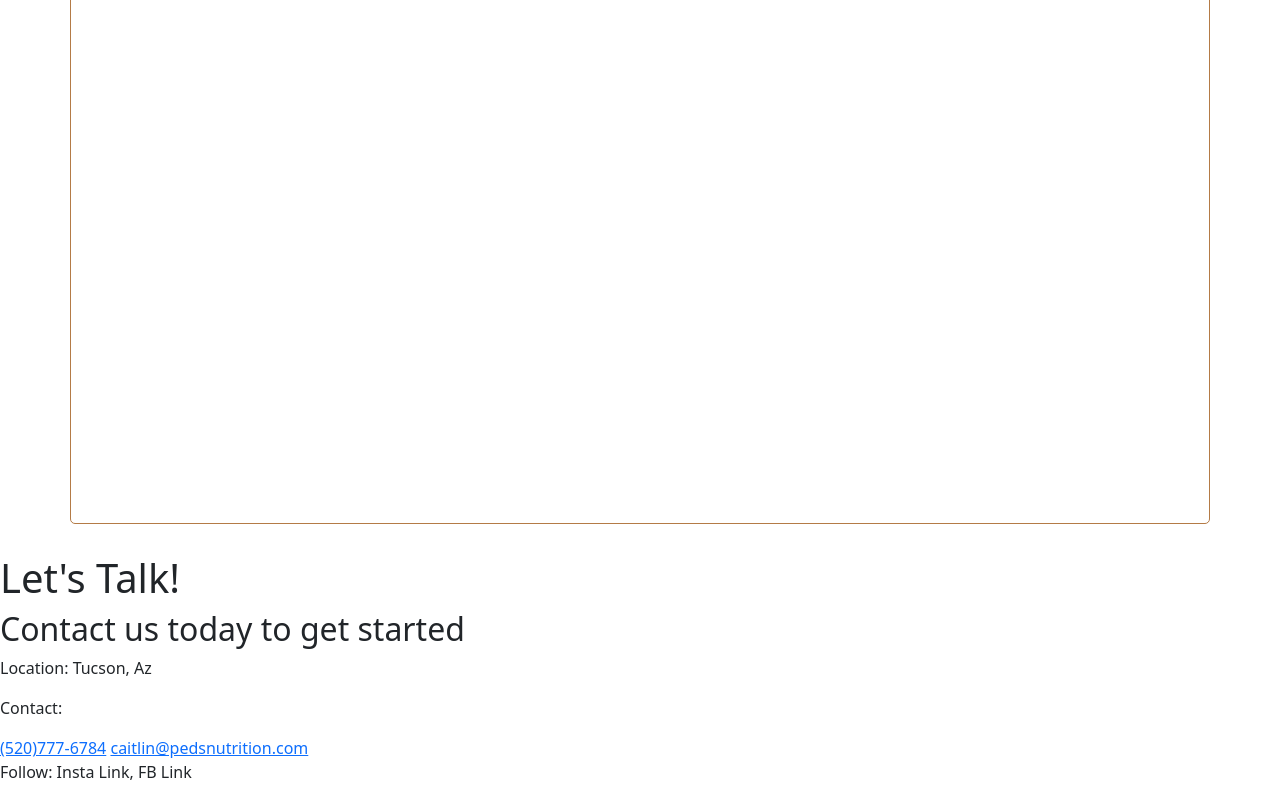
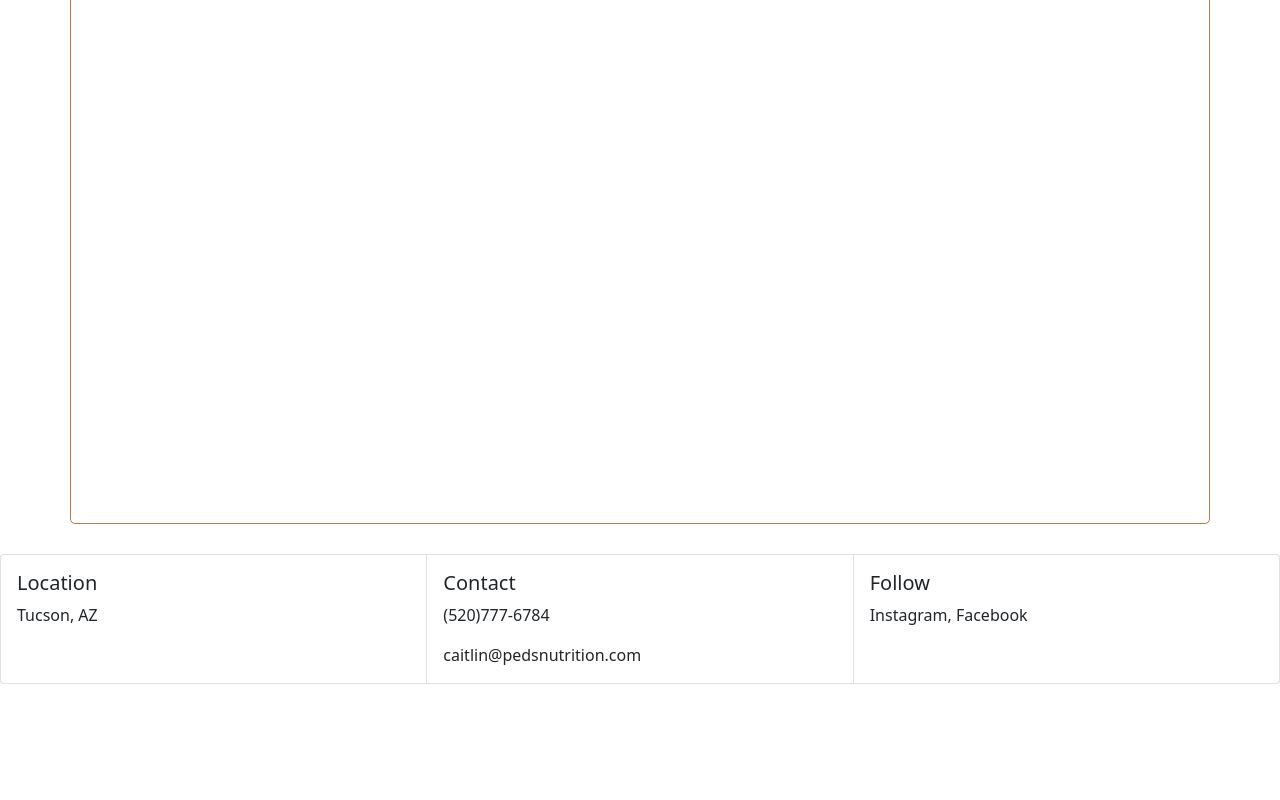
Before and after one commit to spicystephy/pedsnutrition, a React (Create React App) app: page /contact in a window 1280 px wide. Shown: the part 362-1162 px from the top of the page. After the commit the page ends 1046 px from the top, so only its background shows below. Built offline with nearby package versions, Linux system fonts and the light colour scheme.

Commit message:
Updated footer

```diff
--- a/src/components/Footer/index.js
+++ b/src/components/Footer/index.js
@@ -1,18 +1,43 @@
 import React from "react";
+import Card from "react-bootstrap/Card"
+import CardGroup from "react-bootstrap/CardGroup"
 
 function Footer() {
   return (
-    <div>
-      <h1>Let's Talk!</h1>
-      <h2>Contact us today to get started</h2>
-      {/* <h2>referral btn</h2> */}
-      <div>
-        <p>Location: Tucson, Az</p>
-        <p>Contact:</p>
-        <a href="tel:520-777-6784">(520)777-6784</a> <a href="mailto:caitlin@pedsnutrition.com">caitlin@pedsnutrition.com</a>
-        <p>Follow: Insta Link, FB Link</p>
-      </div>
-    </div>
+    <CardGroup>
+      <Card>
+        <Card.Body>
+          <Card.Title>Location</Card.Title>
+          <Card.Text>Tucson, AZ</Card.Text>
+        </Card.Body>
+      </Card>
+      <Card>
+        <Card.Body>
+          <Card.Title>Contact</Card.Title>
+          <Card.Text>(520)777-6784</Card.Text>
+          <Card.Text>caitlin@pedsnutrition.com</Card.Text>
+        </Card.Body>
+      </Card>
+      <Card>
+        <Card.Body>
+          <Card.Title>Follow</Card.Title>
+          <Card.Text>
+            Instagram, Facebook
+          </Card.Text>
+        </Card.Body>
+      </Card>
+    </CardGroup>
+    // <div>
+    //   <h1>Let's Talk!</h1>
+    //   <h2>Contact us today to get started</h2>
+    //   {/* <h2>referral btn</h2> */}
+    //   <div>
+    //     <p>Location: Tucson, Az</p>
+    //     <p>Contact:</p>
+    //     <a href="tel:520-777-6784">(520)777-6784</a> <a href="mailto:caitlin@pedsnutrition.com">caitlin@pedsnutrition.com</a>
+    //     <p>Follow: Insta Link, FB Link</p>
+    //   </div>
+    // </div>
   );
 }
 
```
